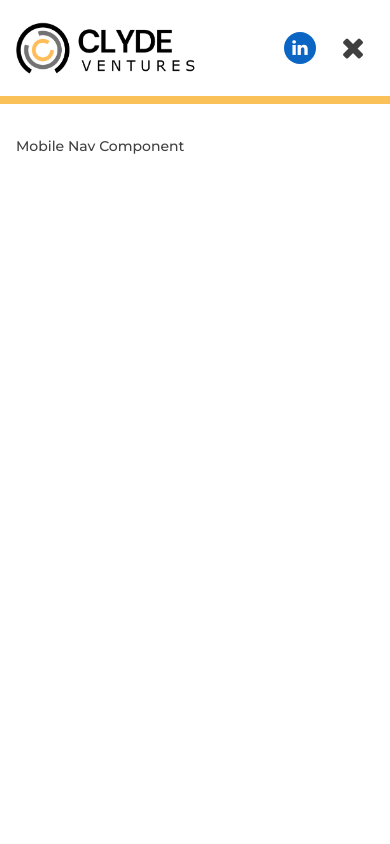
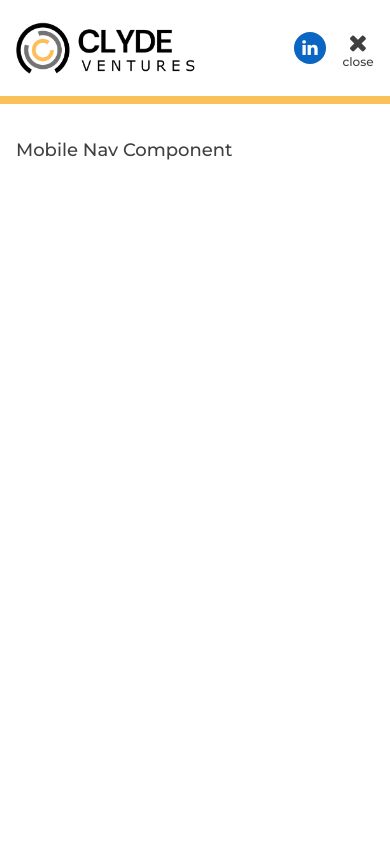
Before and after one commit to luke-meadows/clyde-ventures-2024, a Next.js app: page / in a window 390 px wide. Both pictures are taken after a click on the button 353 px from the left and 48 px from the top of the page. Shown: the top 844 px of the page. Built offline with nearby package versions, Linux system fonts and the light colour scheme.

Commit message:
nav button

```diff
--- a/components/MobileNavButton.js
+++ b/components/MobileNavButton.js
@@ -16,11 +16,17 @@ export default function MobileNavButton() {
     <>
       <button onClick={() => setOpen(!open)} className="lg:hidden">
         {open && (
-          <div>
-            <i className="icon-cancel text-3xl" /> <MobileNav />
+          <div className="icon-wrapper flex flex-col">
+            <i className="icon-cancel text-2xl mb-[-5px]" />
+            <p className="text-xs">close</p>
+            <MobileNav />
           </div>
         )}
-        {!open && <i className="icon-menu text-3xl" />}
+        {!open && (
+          <div className=" icon-wrapper flex flex-col">
+            <i className="icon-menu text-2xl mb-[-5px]" />
+          </div>
+        )}
       </button>
     </>
   );
```
